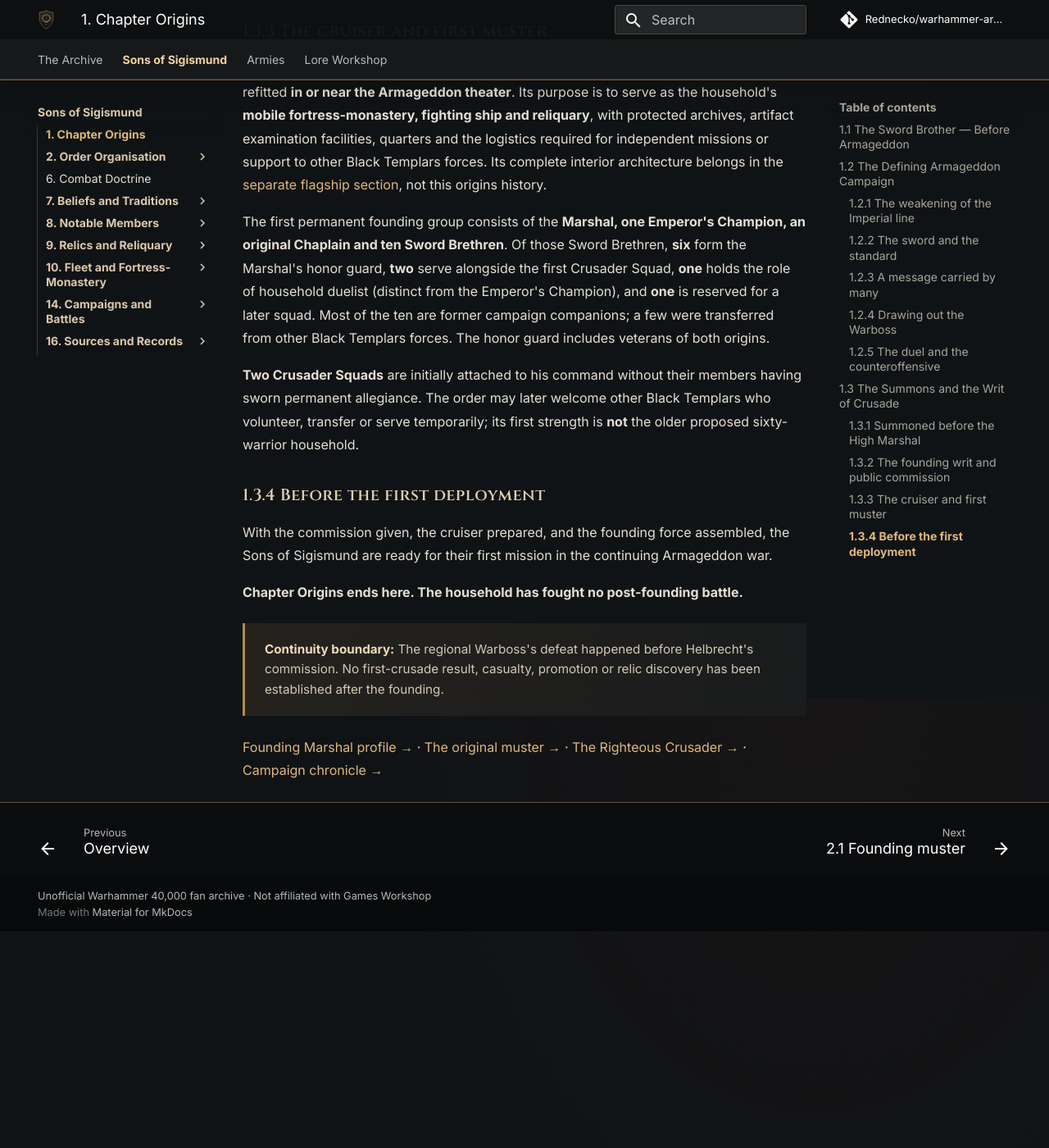
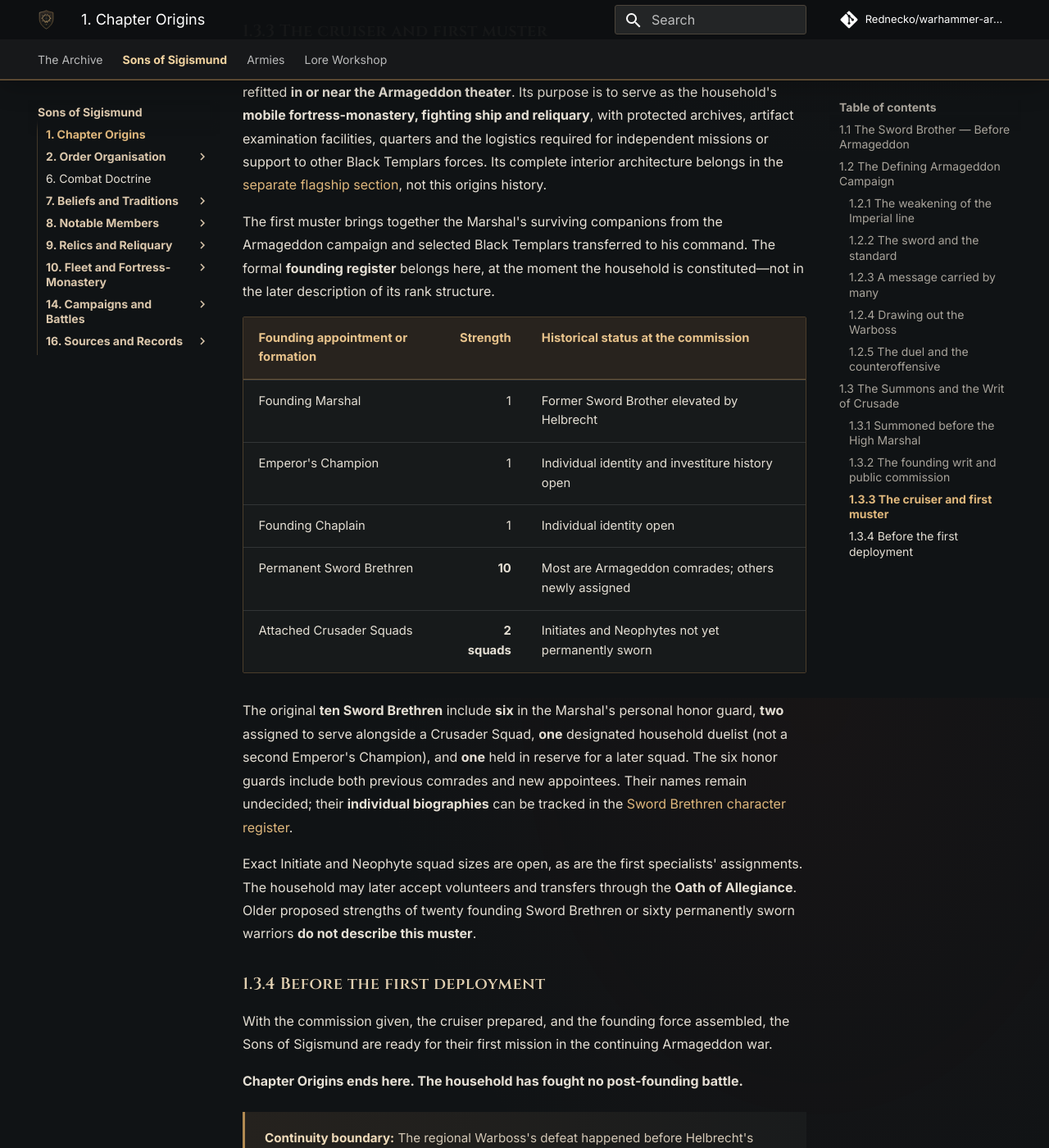
Before and after one commit to Rednecko/warhammer-archives, an MkDocs documentation site: the page built from docs/sons-of-sigismund/history/founding.md, in a window 1280 px wide and 1400 px high, scrolled down 4749 px. Shown: the whole window at 82% size. Built offline with MkDocs 1.6.1 and Material for MkDocs 9.7.7, drawn with Linux system fonts in a browser that asks for light colours; comment, search, counter and statistics services are not loaded; before the commit the page ends 5885 px from its top, so only the background shows below that.

Commit message:
Move definitive founding muster record into Chapter Origins

```diff
--- a/docs/sons-of-sigismund/history/founding.md
+++ b/docs/sons-of-sigismund/history/founding.md
@@ -91,9 +91,19 @@ The recovered **sword and standard** become the first relics entrusted to the ne
 
 An existing Black Templars strike cruiser, ***The Righteous Crusader***, is assigned and refitted **in or near the Armageddon theater**. Its purpose is to serve as the household's **mobile fortress-monastery, fighting ship and reliquary**, with protected archives, artifact examination facilities, quarters and the logistics required for independent missions or support to other Black Templars forces. Its complete interior architecture belongs in the [separate flagship section](../fleet/righteous-crusader.md), not this origins history.
 
-The first permanent founding group consists of the **Marshal, one Emperor's Champion, an original Chaplain and ten Sword Brethren**. Of those Sword Brethren, **six** form the Marshal's honor guard, **two** serve alongside the first Crusader Squad, **one** holds the role of household duelist (distinct from the Emperor's Champion), and **one** is reserved for a later squad. Most of the ten are former campaign companions; a few were transferred from other Black Templars forces. The honor guard includes veterans of both origins.
+The first muster brings together the Marshal's surviving companions from the Armageddon campaign and selected Black Templars transferred to his command. The formal **founding register** belongs here, at the moment the household is constituted—not in the later description of its rank structure.
 
-**Two Crusader Squads** are initially attached to his command without their members having sworn permanent allegiance. The order may later welcome other Black Templars who volunteer, transfer or serve temporarily; its first strength is **not** the older proposed sixty-warrior household.
+| Founding appointment or formation | Strength | Historical status at the commission |
+| --- | ---: | --- |
+| Founding Marshal | 1 | Former Sword Brother elevated by Helbrecht |
+| Emperor's Champion | 1 | Individual identity and investiture history open |
+| Founding Chaplain | 1 | Individual identity open |
+| Permanent Sword Brethren | **10** | Most are Armageddon comrades; others newly assigned |
+| Attached Crusader Squads | **2 squads** | Initiates and Neophytes not yet permanently sworn |
+
+The original **ten Sword Brethren** include **six** in the Marshal's personal honor guard, **two** assigned to serve alongside a Crusader Squad, **one** designated household duelist (not a second Emperor's Champion), and **one** held in reserve for a later squad. The six honor guards include both previous comrades and new appointees. Their names remain undecided; their **individual biographies** can be tracked in the [Sword Brethren character register](../characters/sword-brethren.md).
+
+Exact Initiate and Neophyte squad sizes are open, as are the first specialists' assignments. The household may later accept volunteers and transfers through the **Oath of Allegiance**. Older proposed strengths of twenty founding Sword Brethren or sixty permanently sworn warriors **do not describe this muster**.
 
 ### 1.3.4 Before the first deployment {#before-the-first-deployment}
 
```
